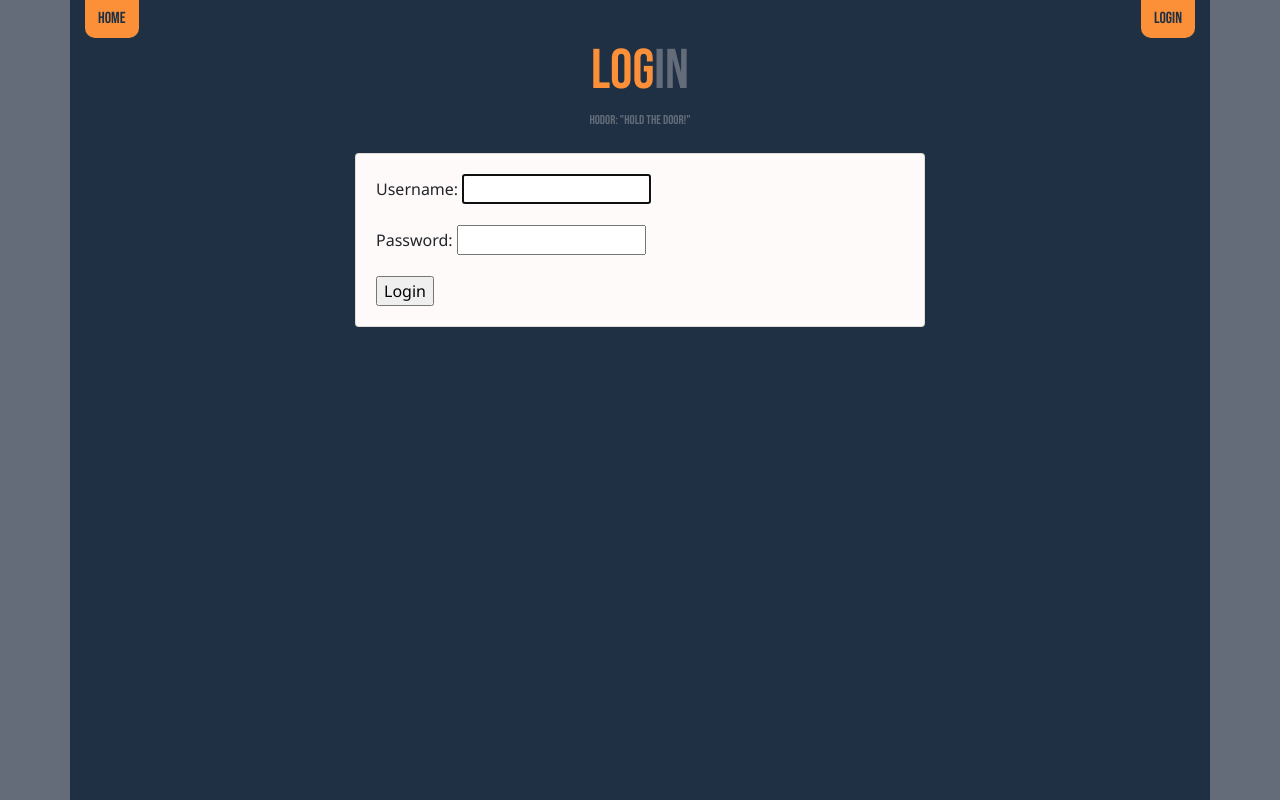
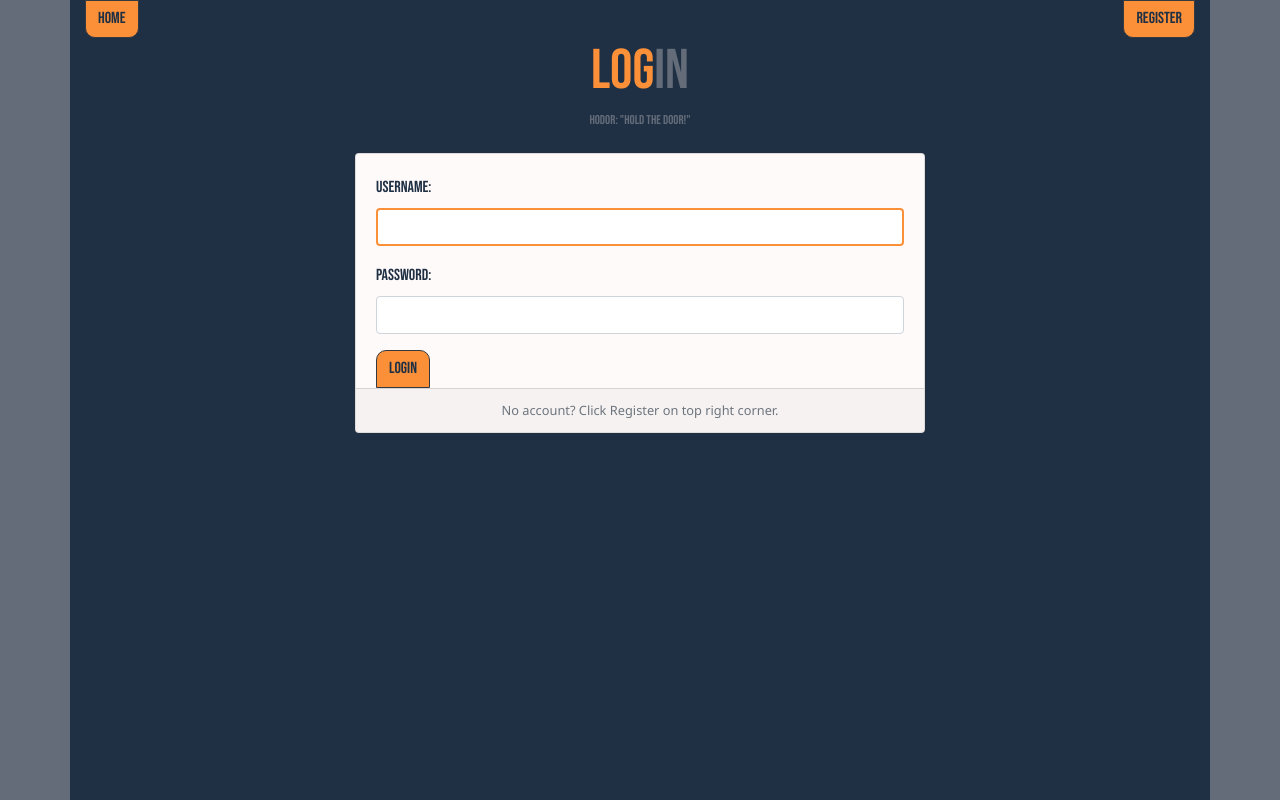
Before and after one commit to tobywynne-mellor/newspaper-app, a Django app: page /login/ in a window 1280 px wide. Run offline with Django 3.2, Linux system fonts and the light colour scheme; some libraries are stand-ins or nearby versions.

Commit message:
Login form styling, reverted button navigation layout, minor button styling changes.

```diff
--- a/newspaper_site/newspaper_app/static/newspaper_app/css/style.css
+++ b/newspaper_site/newspaper_app/static/newspaper_app/css/style.css
@@ -36,23 +36,23 @@ hr {
     background-color: #1F3044 !important;
 }
 
-/* .container {
-    min-height: 100vh;
-} */
-
 .text-style, .card-subtitle {
     font-family: 'Bebas Neue', cursive;
     color: #646C79;
 }
 
-.nav-item.btn {
+.nav-item.btn, .btn-submit {
     font-family: 'Bebas Neue', cursive;
     background-color: #FB9039 !important;
-    color: #1F3044;
+    color: #1F3044 !important;
     border-radius: 0px 0px 10px 10px;
 }
 
-.nav-item.btn:hover, .bg-pic-btn:hover {
+.btn-submit {
+    border-radius: 10px 10px 0px 0px !important;
+}
+
+.nav-item.btn:hover, .bg-pic-btn:hover, .btn-submit:hover {
     filter: brightness(.8);
 }
 
@@ -104,3 +104,15 @@ a:hover .card-title{
 .fa-pen-square, .fa-trash {
     color: #1F3044;
 }
+
+/* ################################ LOGIN OVERRIDES*/
+.form-override>p>label {
+    font-family: 'Bebas Neue', cursive;
+    color: #1F3044 !important;
+}
+
+.form-control:focus {
+    border: solid 2px !important;
+    border-color: #FB9039 !important;
+    box-shadow: none !important;
+}
--- a/newspaper_site/newspaper_app/templates/newspaper_app/article.html
+++ b/newspaper_site/newspaper_app/templates/newspaper_app/article.html
@@ -3,7 +3,7 @@
 {% block title %}Article{% endblock %}
 
 <!-- Context for navbar -->
-{% block right-link %}<a class="nav-item btn" href="{% url 'newspaper_app:login_form' %}">Login</a>{% endblock %}
+{% block right-link %}<a class="nav-item btn btn-dark ml-auto" href="{% url 'newspaper_app:login_form' %}">Login</a>{% endblock %}
 
 <!-- Context for headings -->
 {% block first-half %}Fake{% endblock %}
--- a/newspaper_site/newspaper_app/templates/newspaper_app/base.html
+++ b/newspaper_site/newspaper_app/templates/newspaper_app/base.html
@@ -23,12 +23,12 @@
 <body>
     <div class="container pb-3 min-vh-100">
         <nav class="nav d-flex">
-            <a class="nav-item btn mr-1" href="{% url 'newspaper_app:index' %}">Home</a>
+            <a class="nav-item btn btn-dark mr-1" href="{% url 'newspaper_app:index' %}">Home</a>
             {% if user.is_authenticated %}
-                <a class="nav-item btn " href="{% url 'newspaper_app:profile' %}">Profile</a>
-                <a class="nav-item btn ml-auto" href="{% url 'newspaper_app:logout' %}">Logout</a>
+                <a class="nav-item btn btn-dark " href="{% url 'newspaper_app:profile' %}">Profile</a>
+                <a class="nav-item btn btn-dark ml-auto" href="{% url 'newspaper_app:logout' %}">Logout</a>
             {% else %}
-                <a class="nav-item btn ml-auto" href="{% url 'newspaper_app:login_form' %}">Login</a>
+                {% block right-link %}{% endblock %}
             {% endif %}
         </nav>
 
--- a/newspaper_site/newspaper_app/templates/newspaper_app/index.html
+++ b/newspaper_site/newspaper_app/templates/newspaper_app/index.html
@@ -1,6 +1,9 @@
 {% extends 'newspaper_app/base.html' %}
 <!-- Context is "Articles", having information about all article objects -->
 {% block title %}Home{% endblock %}
+
+<!-- Context for navbar -->
+{% block right-link %}<a class="nav-item btn btn-dark ml-auto" href="{% url 'newspaper_app:login_form' %}">Login</a>{% endblock %}
 
 <!-- Context for headings -->
 {% block first-half %}Fake{% endblock %}
--- a/newspaper_site/newspaper_app/templates/newspaper_app/login.html
+++ b/newspaper_site/newspaper_app/templates/newspaper_app/login.html
@@ -2,7 +2,7 @@
 {% block title %}Login{% endblock %}
 
 <!-- Context for navbar -->
-{% block right-link %}<a class="nav-item btn" href="{% url 'newspaper_app:register_form' %}">Register</a>{% endblock %}
+{% block right-link %}<a class="nav-item btn btn-dark ml-auto" href="{% url 'newspaper_app:register_form' %}">Register</a>{% endblock %}
 
 <!-- Context for headings -->
 {% block first-half %}Log{% endblock %}
@@ -15,12 +15,17 @@
 
 <div class="row justify-content-center">
     <div class="card w-50 mt-3">
-        <div class="card-body">
-            <form class="form" method="POST" action="{% url 'newspaper_app:login_validation' %}">
-                {{form.as_p}}
-                <input type="submit" value="Login">
-            </form>
+
+        <div class="card-body pb-0">
+                <form class="form form-override" method="POST" action="{% url 'newspaper_app:login_validation' %}">
+                    {{form.as_p}}
+                    <input type="submit" value="Login" class="btn btn-dark btn-submit">
+                </form>
         </div>
+        <div class="card-footer">
+            <div class="text-muted small text-center">No account? Click Register on top right corner.</div>
+        </div>
+
     </div>
 </div>
 
--- a/newspaper_site/newspaper_app/templates/newspaper_app/register.html
+++ b/newspaper_site/newspaper_app/templates/newspaper_app/register.html
@@ -2,7 +2,7 @@
 {% block title %}Register{% endblock %}
 
 <!-- Context for navbar -->
-{% block right-link %}<a class="nav-item btn" href="{% url 'newspaper_app:login_form' %}">Login</a>{% endblock %}
+{% block right-link %}<a class="nav-item btn btn-dark ml-auto" href="{% url 'newspaper_app:login_form' %}">Login</a>{% endblock %}
 
 <!-- Context for headings -->
 {% block first-half %}Reg{% endblock %}
--- a/newspaper_site/newspaper_app/views.py
+++ b/newspaper_site/newspaper_app/views.py
@@ -248,6 +248,11 @@ def register_view(request):
 @require_http_methods(["GET"])
 def login_view(request):
     form = AuthenticationForm()
+
+
+    form.fields['username'].widget.attrs['class'] = "form-control"
+    form.fields['password'].widget.attrs['class'] = "form-control"
+
     context = {"form": form}
     return render(request, 'newspaper_app/login.html', context)
 
```
